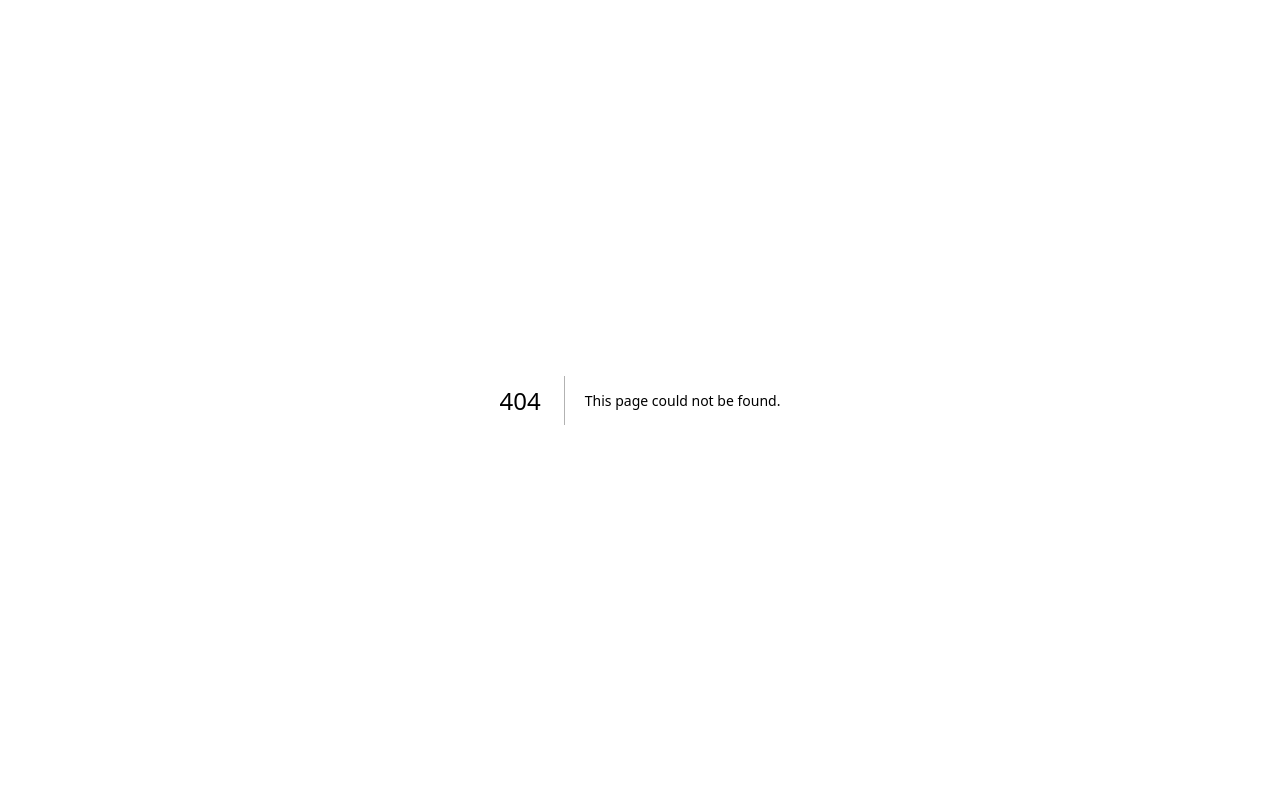
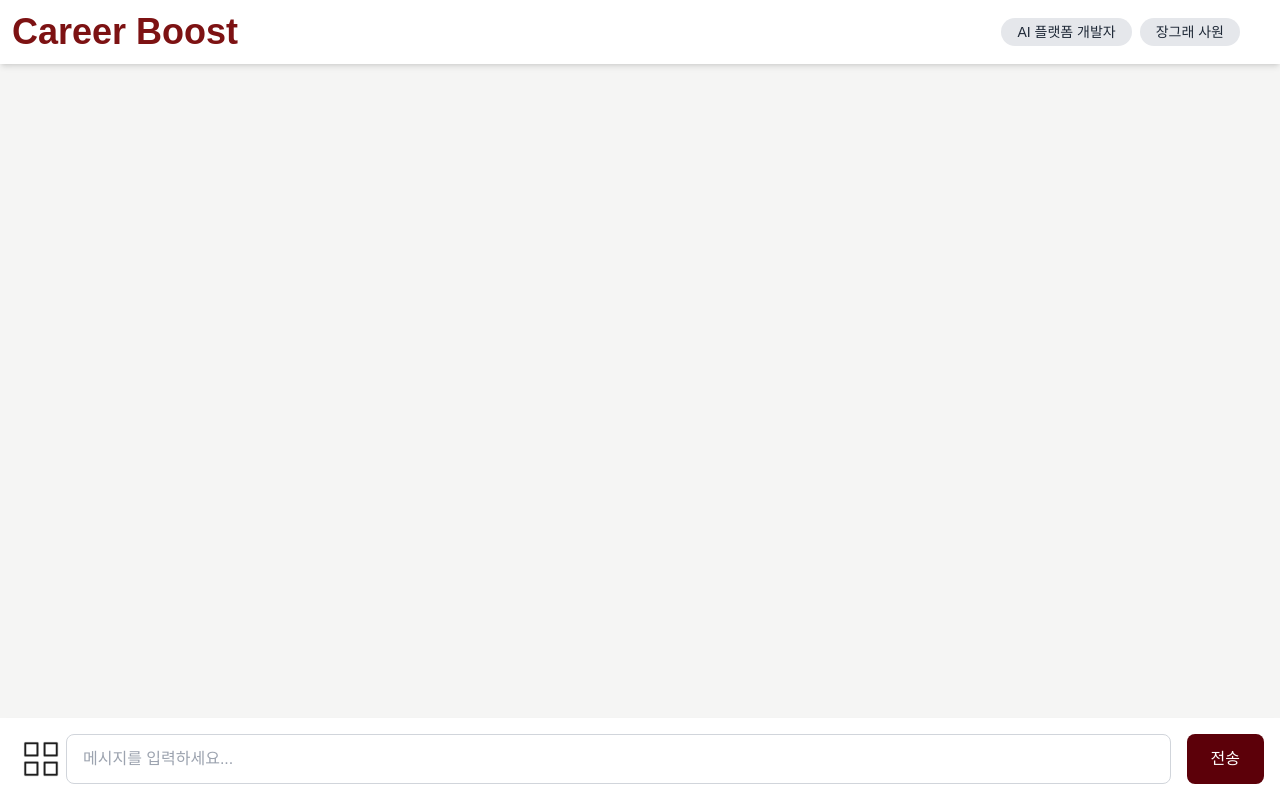
Before and after one commit to PITER-AI/CareerBoost-FE, a Next.js app in the folder careerboost/: page /chat/directInputMode in a window 1280 px wide. Before the commit this address had no page. Built offline with nearby package versions, Linux system fonts and the light colour scheme.

Commit message:
[FEAT]: 직접입력 모드 UI 컴포넌트 완성

```diff
--- /dev/null
+++ b/careerboost/app/chat/directInputMode/page.tsx
@@ -0,0 +1,109 @@
+"use client";
+
+import { useState } from "react";
+import Image from "next/image";
+import Link from "next/link";
+
+export default function DirectInputModePage() {
+  const [messages, setMessages] = useState<{ sender: string; text: string }[]>([]);
+  const [inputText, setInputText] = useState("");
+
+  const handleSendMessage = async () => {
+    if (!inputText.trim()) return;
+
+    const newMessage = { sender: "user", text: inputText };
+    setMessages((prev) => [...prev, newMessage]);
+    setInputText("");
+
+    // LLM 서버와 통신
+    try {
+      const response = await fetch("http://127.0.0.1:8000/generate-response", {
+        method: "POST",
+        headers: { "Content-Type": "application/json" },
+        body: JSON.stringify({ prompt: inputText }),
+      });
+      const data = await response.json();
+      const serverMessage = { sender: "server", text: data.response };
+      setMessages((prev) => [...prev, serverMessage]);
+    } catch (error) {
+      console.error("LLM 서버 통신 실패:", error);
+      const errorMessage = { sender: "server", text: "서버와의 연결이 불안정합니다." };
+      setMessages((prev) => [...prev, errorMessage]);
+    }
+  };
+
+  // PC 기준 엔터키 활성화
+  const handleKeyDown = (e: React.KeyboardEvent<HTMLInputElement>) => {
+    if (e.key === "Enter") {
+      handleSendMessage();
+    }
+  };
+
+  return (
+    <div className="min-h-screen bg-[#F5F5F4] flex flex-col">
+      {/* 상단 헤더 */}
+      <header className="flex items-center p-3 bg-white shadow-md">
+        <h1 className="text-4xl font-bold text-burgundy flex-grow">Career Boost</h1>
+        {/* 오른쪽 상단 배치 */}
+        <div className="absolute top-30 right-10 flex space-x-2">
+            <span className="bg-gray-200 text-gray-800 px-4 py-1 rounded-full text-sm">
+                AI 플랫폼 개발자
+            </span>
+            <span className="bg-gray-200 text-gray-800 px-4 py-1 rounded-full text-sm">
+                장그래 사원
+            </span>
+        </div>
+      </header>
+
+      {/* 채팅 영역 */}
+      <div className="flex-grow overflow-y-auto p-6">
+        {messages.map((msg, index) => (
+          <div
+            key={index}
+            className={`flex ${msg.sender === "user" ? "justify-end" : "justify-start"} mb-4`}
+          >
+            <div
+              className={`p-4 rounded-lg shadow-md max-w-xs ${
+                msg.sender === "user"
+                  ? "bg-mint text-black text-right"
+                  : "bg-gray-200 text-black text-left"
+              }`}
+            >
+              {msg.text}
+            </div>
+          </div>
+        ))}
+      </div>
+
+      {/* 입력 영역 */}
+      <footer className="p-4 bg-white shadow-md flex">
+        {/* 하단 - 그리드 아이콘 */}
+        <Link href="/">
+          <div className="cursor-pointer">
+            <Image
+              src="/grid_icon.png"
+              alt="메인페이지로 이동"
+              width={42}
+              height={42}
+              className="m-1" // 테일윈드 마진 문법
+            />
+          </div>
+        </Link>
+        <input
+          type="text"
+          value={inputText}
+          onChange={(e) => setInputText(e.target.value)}
+          onKeyDown={handleKeyDown} // 엔터 키 핸들러 추가
+          placeholder="메시지를 입력하세요..."
+          className="flex-grow border border-gray-300 rounded-lg px-4 py-2 focus:outline-none focus:ring-2 focus:ring-[#5C0009]"
+        />
+        <button
+          onClick={handleSendMessage}
+          className="ml-4 bg-[#5C0009] text-white px-6 py-2 rounded-lg hover:bg-[#5c000981] transition"
+        >
+          전송
+        </button>
+      </footer>
+    </div>
+  );
+}
--- a/careerboost/app/chat/page.tsx
+++ b/careerboost/app/chat/page.tsx
@@ -174,8 +174,8 @@ export default function ChatPage() {
             선택 완료
           </button>
           <button
-            onClick={() => alert("직접 입력 모드")}
-            className="px-6 py-3 border border-gray-300 text-gray-700 font-bold rounded-lg hover:bg-gray-100 transition"
+          onClick={() => (window.location.href = "/chat/directInputMode")}
+          className="px-6 py-3 border border-gray-300 text-gray-700 font-bold rounded-lg hover:bg-gray-100 transition"
           >
             직접 입력
           </button>
```
